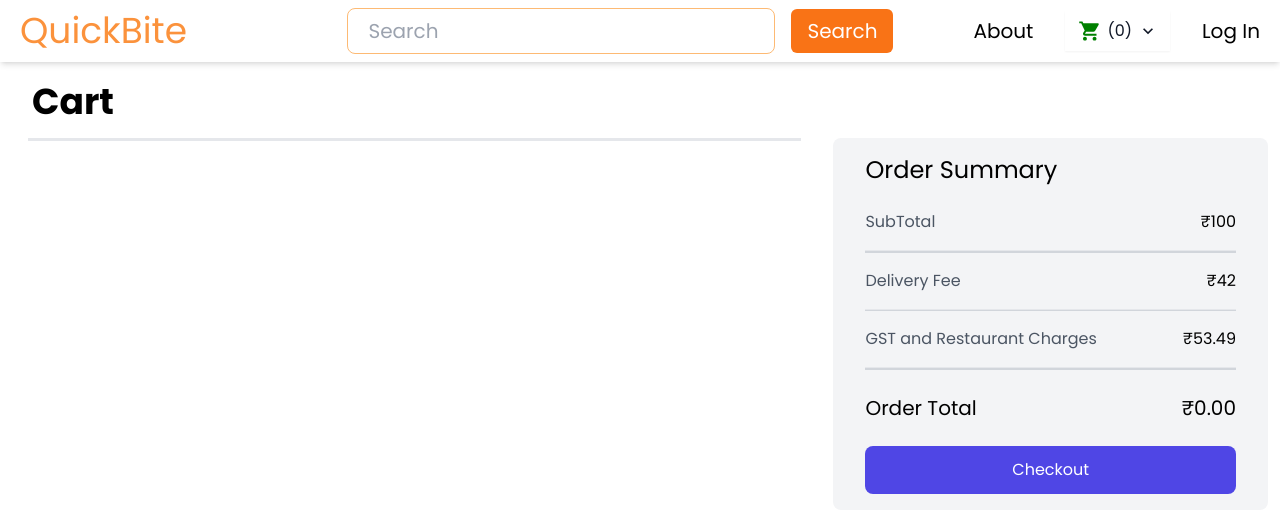
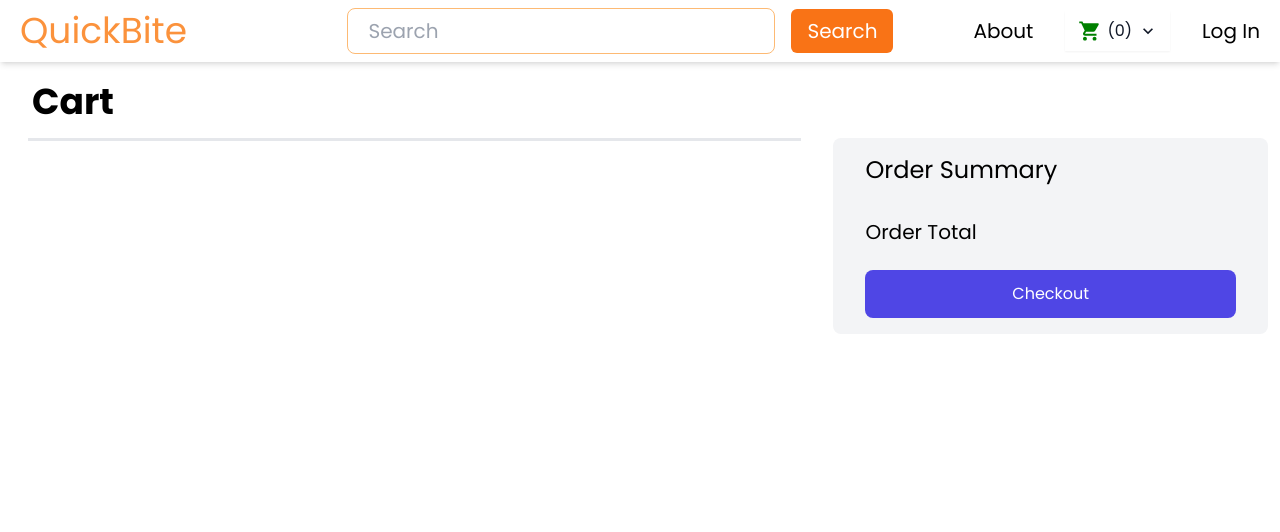
Before and after one commit to ChoudharySuresh/QuickBite, a React (Create React App) app: page /cart in a window 1280 px wide. Shown: the top 532 px of the page. Built offline with nearby package versions, Linux system fonts and the light colour scheme.

Commit message:
Fixed Total Price Issue (NaN)

```diff
--- a/src/Components/Filter.js
+++ b/src/Components/Filter.js
@@ -1,20 +1,29 @@
 import { useState } from "react";
 import { FiFilter } from "react-icons/fi";
 import { IoCloseCircleOutline } from "react-icons/io5";
-import {filterByDelivery , clearFilter , filterByRatings} from "../Store/productSlice";
+import { RxCross1 } from "react-icons/rx";
+import {filterByDelivery , clearFilter , filterByRatings , filterByVeg} from "../Store/productSlice";
 import { useDispatch, useSelector } from "react-redux";
 
 const Filter = () => {
     const [showModal , setShowModal] = useState(false);
-    const {fastDelivery , sort} = useSelector(state => state.product);
-    // console.log(fastDelivery);
+    const [activeVegBtn , setActiveVegBtn] = useState(false);
+
+    const {fastDelivery , sort , veg} = useSelector(state => state.product);
+    // console.log(veg);
     const dispatch = useDispatch();
 
     const handleClearFilter = () => {
         dispatch(clearFilter());
     }
+
+    const handleVegFilter = () => {
+        dispatch(filterByVeg())
+        setActiveVegBtn(!activeVegBtn);
+    }
+
   return (
-    <>
+    <div className="flex items-center">
         <div className="mx-16 my-8">
             <button onClick={() => setShowModal(true)} className="flex items-center gap-2 text-xl px-4 py-2 border-[2px] shadow-sm rounded-full border-slate-200">Filter <FiFilter size="1.3rem"/></button>
         </div>
@@ -62,7 +71,19 @@
             :
             null
         }
-    </>
+
+        {/* <button onClick={handleVegFilter} className={`flex items-center gap-2 text-xl px-4 py-2 border-[2px] shadow-sm rounded-full border-slate-200 ${activeVegBtn ? `bg-gray-100 border-[1px] border-black` : ``}`}>
+            Pure Veg {' '}
+            {
+                activeVegBtn && (<button onClick={handleVegFilter}><RxCross1/></button>)
+            }
+        </button> */}
+
+        {/* New Logic */}
+        <button onClick={handleVegFilter} className={`flex items-center gap-2 text-xl px-4 py-2 border-[2px] shadow-sm rounded-full border-slate-200 ${activeVegBtn ? `bg-gray-100 border-[1px] border-black` : ``}`}>
+            Pure Veg
+        </button>
+    </div>
   )
 }
 
--- a/src/Pages/Body.js
+++ b/src/Pages/Body.js
@@ -9,7 +9,7 @@
 
 
 const Body = () => {
-  const {data,Status,searchQuery,fastDelivery , sort} = useSelector(state => state.product);
+  const {data,Status,searchQuery,fastDelivery , sort , veg} = useSelector(state => state.product);
 
   const dispatch = useDispatch();
 
@@ -32,6 +32,9 @@
       sortedRestaurant = sortedRestaurant.filter((res) => res.info.name.toLowerCase().includes(searchQuery))
     }
 
+    if(veg){
+      sortedRestaurant = sortedRestaurant.filter((res) => res.info.veg)
+    }
     return sortedRestaurant;
   }
 
--- a/src/Pages/Cart.js
+++ b/src/Pages/Cart.js
@@ -7,9 +7,7 @@
 
 const Cart = () => {
     const cartItem = useSelector(state => state.Cart)
-
     const dispatch = useDispatch();
-    const [total , setTotal] = useState(calculateTotal(cartItem));
 
     const handleDelete = (item) => {
         dispatch(removeFromCart(item))
@@ -19,34 +17,11 @@
         dispatch(changeCartQuantity({id,qty:newQty}));
     }
 
+    const [total , setTotal] = useState();
 
     useEffect(()=>{
-        setTotal(calculateTotal(cartItem))
+        setTotal(cartItem.reduce((acc,currentItem)=> acc + (currentItem.price) * currentItem.qty , 0))
     },[cartItem])
-
-    function convertToCurrency (value) {
-        return new Intl.NumberFormat('en-IN', {
-            style: 'currency',
-            currency: 'INR',
-          }).format(value / 100);
-    }
-
-    function calculateTotal(cartItem){
-        const subTotal = cartItem.reduce((acc, curr) => acc + (curr.price * curr.qty), 0);
-        // const deliveryFee = 42;
-        // const gstCharges = (subTotal + deliveryFee) * 0.18;
-        // const orderTotal = subTotal + deliveryFee + gstCharges;
-
-        // console.log("subTotal:", subTotal);
-        // console.log("deliveryFee:", deliveryFee);
-        // console.log("gstCharges:", gstCharges);
-        // console.log("orderTotal:", orderTotal);
-
-        if (!isNaN(subTotal)) {
-          return convertToCurrency(subTotal);
-        }
-        return convertToCurrency(0);
-    }
 
   return (
     <>
@@ -113,14 +88,14 @@
                 <div className="bg-gray-100 rounded-lg w-[35%] px-8 py-4 h-[100%]">
                     <h2 className="text-2xl pb-2">Order Summary</h2>
                     <div>
-                        <div>
+                        {/* <div>
                             <div className="flex justify-between my-4">
                                 <p className="text-gray-600">SubTotal</p>
                                 <p>₹100</p>
                             </div>
                             <hr className="h-[2.5px] bg-gray-300"/>
-                        </div>
-                        <div>
+                        </div> */}
+                        {/* <div>
                             <div className="flex justify-between my-4">
                                 <p className="text-gray-600">Delivery Fee</p>
                                 <p>₹42</p>
@@ -133,11 +108,11 @@
                                 <p>₹53.49</p>
                             </div>
                             <hr className="h-[2.5px] bg-gray-300"/>
-                        </div>
+                        </div> */}
 
                         <div className="flex justify-between my-6 text-xl">
                             <p>Order Total</p>
-                            <p>{total}</p>
+                            <p>{total > 0 ? new Intl.NumberFormat("en-In" , {style:"currency" , currency:"INR"}).format(total/100) : ("")}</p>
                         </div>
                     </div>
                     <button className="w-[100%] px-4 py-3 rounded-lg bg-[#4F46E5] text-white">Checkout</button>
--- a/src/Pages/RestaurantMenu.js
+++ b/src/Pages/RestaurantMenu.js
@@ -47,7 +47,7 @@
     <>
         <div className='w-[60%] mx-auto my-4 px-4 py-2'>
             {/* Menu Header */}
-            {/* <div>
+            <div>
 
                 <div className='flex justify-between items-center my-4'>
                     <div>
@@ -91,7 +91,7 @@
                 </div>
             </div>
 
-            <hr className='my-8 h-[2px] bg-gray-300'/> */}
+            <hr className='my-8 h-[2px] bg-gray-300'/>
 
             {/* Menu */}
             {
--- a/src/Store/CartSlice.js
+++ b/src/Store/CartSlice.js
@@ -5,20 +5,19 @@
     initialState:[],
     reducers:{
         addToCart(state,action){
-            const newItem = {...action.payload , price:Number(action.payload.price)}
-            state.push(newItem);
+            state.push({...action.payload , qty:1});
         },
         removeFromCart(state,action){
             return state.filter((item) => item.id !== action.payload);
         },
         changeCartQuantity : (state , action) => {
-            const {id , qty} = action.payload;
-            const exitingItem = state.find(item => item.id === id);
-
-            if(exitingItem){
-                exitingItem.qty = Number(qty);
+            // return state.filter((c)=> c.id === action.payload.id ? (c.qty = action.payload.qty) : c.qty);
+            const {id,qty} = action.payload;
+            const product = state.find((c)=> c.id === id);
+            if(product){
+                product.qty = qty;
             }
-        }
+        },
     }
 })
 
--- a/src/Store/productSlice.js
+++ b/src/Store/productSlice.js
@@ -13,6 +13,7 @@
         searchQuery:"",
         fastDelivery:false,
         sort:"",
+        veg:false,
     },
     reducers:{
         setProducts(state,action) {
@@ -32,14 +33,19 @@
         filterByDelivery(state){
             state.fastDelivery = !state.fastDelivery
         },
+        filterByVeg(state,action){
+            state.veg = !state.veg;
+        },
         clearFilter(state){
             state.searchQuery = "";
             state.fastDelivery = false;
+            state.sort = "";
+            state.veg = false;
         },
     }
 })
 
-export const {setProducts , setStatus , filterBySearch , filterByDelivery, filterByRatings, clearFilter} = productSlice.actions;
+export const {setProducts , setStatus , filterBySearch , filterByDelivery, filterByRatings, filterByVeg ,  clearFilter} = productSlice.actions;
 
 export default productSlice.reducer;
 
```
Also changed, not shown: 1 other file (tests, documents, lock files or other folders).
